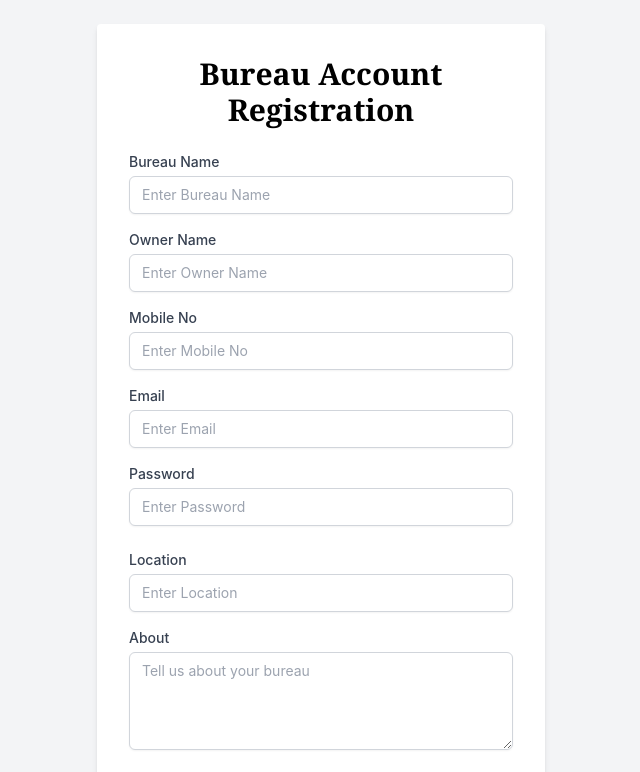
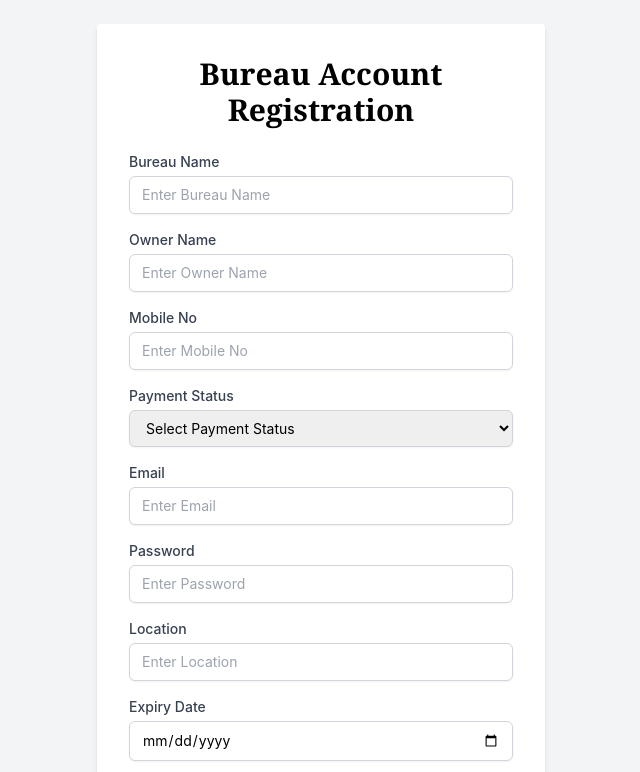
Before and after one commit to Santhosh-CS07/riya_frontend, a React (Create React App) app: page /distributorDashboard/create-marriage-bureau-account in a window 1280 px wide. Shown: the top 772 px of the page, without its empty margins (319-959 px from the left). Built offline with nearby package versions, Linux system fonts and the light colour scheme.

Commit message:
create imagaes order added and bureau registration form updated with new fileds

```diff
--- a/src/api/models/authModels.tsx
+++ b/src/api/models/authModels.tsx
@@ -19,6 +19,7 @@ export interface imagePayLoad {
 export interface bureauImagePayLoad {
   images: string;
   bureauId: string;
+  order: number;
 }
 export interface BureauAccountRegisterPayload {
   email: string;
--- a/src/components/distributor/BureauAccountForm.tsx
+++ b/src/components/distributor/BureauAccountForm.tsx
@@ -19,6 +19,8 @@ const BureauAccountForm = ({ Id, setCreateBureauAccountForm }: any) => {
     email: "",
     ownerName: "",
     password: "",
+    expiryDate: "",
+    paymentStatus: "",
   });
 
   const [errors, setErrors] = useState({
@@ -29,12 +31,16 @@ const BureauAccountForm = ({ Id, setCreateBureauAccountForm }: any) => {
     email: "",
     ownerName: "",
     password: "",
+    expiryDate: "",
+    paymentStatus: "",
   });
 
   const [showNextComponent, setShowNextComponent] = useState(false);
 
   const handleInputChange = (
-    e: React.ChangeEvent<HTMLInputElement | HTMLTextAreaElement>
+    e: React.ChangeEvent<
+      HTMLInputElement | HTMLTextAreaElement | HTMLSelectElement
+    >
   ) => {
     const { name, value } = e.target;
     setFormData({
@@ -44,7 +50,7 @@ const BureauAccountForm = ({ Id, setCreateBureauAccountForm }: any) => {
   };
 
   const validateForm = () => {
-    const newErrors = {
+    const newErrors: any = {
       bureauName: "",
       mobile: "",
       about: "",
@@ -52,6 +58,8 @@ const BureauAccountForm = ({ Id, setCreateBureauAccountForm }: any) => {
       email: "",
       ownerName: "",
       password: "",
+      expiryDate: "",
+      paymentStatus: "",
     };
 
     if (!formData.bureauName.trim())
@@ -98,6 +106,7 @@ const BureauAccountForm = ({ Id, setCreateBureauAccountForm }: any) => {
     e.preventDefault();
     const id: any = generateDistributorId();
     const formData_ = new FormData();
+    let payment: any = formData.paymentStatus == "Paid Member" ? 1 : 0;
     formData_.append("bureauName", formData.bureauName);
     formData_.append("password", formData.password);
     formData_.append("ownerName", formData.ownerName);
@@ -106,6 +115,8 @@ const BureauAccountForm = ({ Id, setCreateBureauAccountForm }: any) => {
     formData_.append("about", formData.about);
     formData_.append("email", formData.email);
     formData_.append("bureauId", id);
+    formData_.append("paymentStatus", payment);
+    formData_.append("expiryDate", formData.expiryDate);
     formData_.append("distributorId", distributorId || "");
     try {
       // Send form data to the server
@@ -118,6 +129,7 @@ const BureauAccountForm = ({ Id, setCreateBureauAccountForm }: any) => {
             await bureauCreateImages({
               images: imageFiles[img],
               bureauId: id,
+              order: img + 1,
             });
           }
         }
@@ -139,6 +151,8 @@ const BureauAccountForm = ({ Id, setCreateBureauAccountForm }: any) => {
         email: "",
         ownerName: "",
         password: "",
+        expiryDate: "",
+        paymentStatus: "",
       });
     } catch (error) {
       console.error("Error registering distributor:", error);
@@ -147,15 +161,7 @@ const BureauAccountForm = ({ Id, setCreateBureauAccountForm }: any) => {
 
   return (
     <>
-      {/* <Navbar
-        title={companyName}
-        tab1="Home"
-        tab2="12345"
-        tab3="Profile"
-        distributorId={distributorId}
-        screenType="DISTRIBUTOR"
-      /> */}
-      <div className="">
+      <div>
         {showNextComponent ? (
           <>
             <ImageUploadComponent setImagesList={setImages} />
@@ -170,7 +176,7 @@ const BureauAccountForm = ({ Id, setCreateBureauAccountForm }: any) => {
           </>
         ) : (
           <div className="flex items-center justify-center min-h-screen bg-gray-100 py-6">
-            <div className="bg-white p-6 sm:p-8 rounded shadow-md w-full max-w-xs sm:max-w-md">
+            <div className="bg-white p-6 sm:p-8 rounded shadow-md w-full sm:max-w-md">
               <h1 className="text-3xl font-bold mb-6 text-center font-serif">
                 Bureau Account Registration
               </h1>
@@ -240,6 +246,33 @@ const BureauAccountForm = ({ Id, setCreateBureauAccountForm }: any) => {
               </div>
               <div className="mb-4">
                 <label
+                  htmlFor="paymentStatus"
+                  className="block text-sm font-medium text-gray-700"
+                >
+                  Payment Status
+                </label>
+                <select
+                  id="paymentStatus"
+                  name="paymentStatus"
+                  value={formData.paymentStatus}
+                  onChange={handleInputChange}
+                  className="mt-1 block w-full px-3 py-2 border border-gray-300 rounded-md shadow-sm focus:outline-none focus:ring-indigo-500 focus:border-indigo-500 sm:text-sm"
+                >
+                  <option value="" disabled>
+                    Select Payment Status
+                  </option>
+                  <option value="Paid Member">Paid Member</option>
+                  <option value="Free Member">Free Member</option>
+                </select>
+                {errors.paymentStatus && (
+                  <p className="text-red-500 text-xs mt-1">
+                    {errors.paymentStatus}
+                  </p>
+                )}
+              </div>
+
+              <div className="mb-4">
+                <label
                   htmlFor="email"
                   className="block text-sm font-medium text-gray-700"
                 >
@@ -258,7 +291,7 @@ const BureauAccountForm = ({ Id, setCreateBureauAccountForm }: any) => {
                   <p className="text-red-500 text-xs mt-1">{errors.email}</p>
                 )}
               </div>
-              <div className="mb-6">
+              <div className="mb-4">
                 <label
                   htmlFor="password"
                   className="block text-sm font-medium text-gray-700"
@@ -298,7 +331,28 @@ const BureauAccountForm = ({ Id, setCreateBureauAccountForm }: any) => {
                   <p className="text-red-500 text-xs mt-1">{errors.location}</p>
                 )}
               </div>
-              <div className="mb-6">
+              <div className="mb-4">
+                <label
+                  htmlFor="expiryDate"
+                  className="block text-sm font-medium text-gray-700"
+                >
+                  Expiry Date
+                </label>
+                <input
+                  type="date"
+                  id="expiryDate"
+                  name="expiryDate"
+                  value={formData.expiryDate}
+                  onChange={handleInputChange}
+                  className="mt-1 block w-full px-3 py-2 border border-gray-300 rounded-md shadow-sm focus:outline-none focus:ring-indigo-500 focus:border-indigo-500 sm:text-sm"
+                />
+                {errors.expiryDate && (
+                  <p className="text-red-500 text-xs mt-1">
+                    {errors.expiryDate}
+                  </p>
+                )}
+              </div>
+              <div className="mb-4">
                 <label
                   htmlFor="about"
                   className="block text-sm font-medium text-gray-700"
@@ -310,10 +364,9 @@ const BureauAccountForm = ({ Id, setCreateBureauAccountForm }: any) => {
                   name="about"
                   value={formData.about}
                   onChange={handleInputChange}
-                  rows={4}
                   className="mt-1 block w-full px-3 py-2 border border-gray-300 rounded-md shadow-sm focus:outline-none focus:ring-indigo-500 focus:border-indigo-500 sm:text-sm"
-                  placeholder="Tell us about your bureau"
-                />
+                  placeholder="Tell us about your Bureau"
+                ></textarea>
                 {errors.about && (
                   <p className="text-red-500 text-xs mt-1">{errors.about}</p>
                 )}
@@ -321,7 +374,7 @@ const BureauAccountForm = ({ Id, setCreateBureauAccountForm }: any) => {
               <div className="text-center">
                 <button
                   onClick={handleNextBtn}
-                  className="w-full py-2 px-4 bg-indigo-500 text-white font-semibold rounded-md shadow-md hover:bg-indigo-600 focus:outline-none"
+                  className="mt-4 w-full py-2 px-4 bg-indigo-500 text-white font-semibold rounded-md shadow-md hover:bg-indigo-600 focus:outline-none"
                 >
                   Next
                 </button>
--- a/src/components/distributor/BureauRecordTable.tsx
+++ b/src/components/distributor/BureauRecordTable.tsx
@@ -32,40 +32,48 @@ const BureauRecordTable: React.FC<BureauRecordTableProps> = ({ records }) => {
 
       {/* Card View */}
       <div className="grid gap-6 md:grid-cols-2 lg:grid-cols-3">
-        {records.map((record) => (
+        {records.map((record: any) => (
           <div
             key={record.id}
             className="p-6 bg-white shadow-xl rounded-lg border border-gray-300 hover:shadow-2xl transition-shadow duration-300"
           >
             <h2 className="text-xl font-semibold text-gray-800 mb-4">
-              {record.bureauName}
+              {record?.bureauName}
             </h2>
             <div className="text-gray-600 space-y-2">
               <p>
-                <span className="font-medium">Owner:</span> {record.ownerName}
+                <span className="font-medium">Owner:</span> {record?.ownerName}
               </p>
               <p>
                 <span className="font-medium">Bureau ID:</span>{" "}
                 {record.bureauId}
               </p>
               <p>
-                <span className="font-medium">Distributor ID:</span>{" "}
-                {record.distributorId}
+                <span className="font-medium">Bureau Passowrd:</span>{" "}
+                {record?.password}
               </p>
               <p>
-                <span className="font-medium">Created:</span>{" "}
-                {new Date(record.createdAt).toLocaleDateString()}
+                <span className="font-medium">Distributor ID:</span>{" "}
+                {record?.distributorId}
+              </p>
+              <p>
+                <span className="font-medium">Created On:</span>{" "}
+                {new Date(record?.createdAt).toLocaleDateString()}
+              </p>
+              <p>
+                <span className="font-medium">Expiry Date:</span>{" "}
+                {record?.expiryDate}
               </p>
               <p>
                 <span className="font-medium">Mobile:</span>{" "}
-                {record.mobileNumber}
+                {record?.mobileNumber}
               </p>
               <p>
-                <span className="font-medium">Email:</span> {record.email}
+                <span className="font-medium">Email:</span> {record?.email}
               </p>
               <p>
                 <span className="font-medium">Payment Status:</span>{" "}
-                {record.paymentStatus === 1 ? (
+                {record?.paymentStatus === 1 ? (
                   <span className="text-green-500 font-semibold">Paid</span>
                 ) : (
                   <span className="text-red-500 font-semibold">Unpaid</span>
@@ -74,16 +82,10 @@ const BureauRecordTable: React.FC<BureauRecordTableProps> = ({ records }) => {
             </div>
             <div className="mt-6 flex flex-wrap gap-1">
               <button className="bg-blue-500 hover:bg-blue-600 text-white px-1 py-2 rounded-lg font-small flex-1">
-                Edit
+                View More
               </button>
               <button className="bg-green-500 hover:bg-green-600 text-white px-1 py-2 rounded-lg font-small flex-1">
-                Move To Paid
-              </button>
-              <button className="bg-yellow-500 hover:bg-yellow-600 text-white px-1 py-2 rounded-lg font-small flex-1">
-                Move To Free
-              </button>
-              <button className="bg-gray-500 hover:bg-gray-600 text-white px-1 py-2 rounded-lg font-small flex-1">
-                Suspend
+                Share
               </button>
             </div>
           </div>
```
